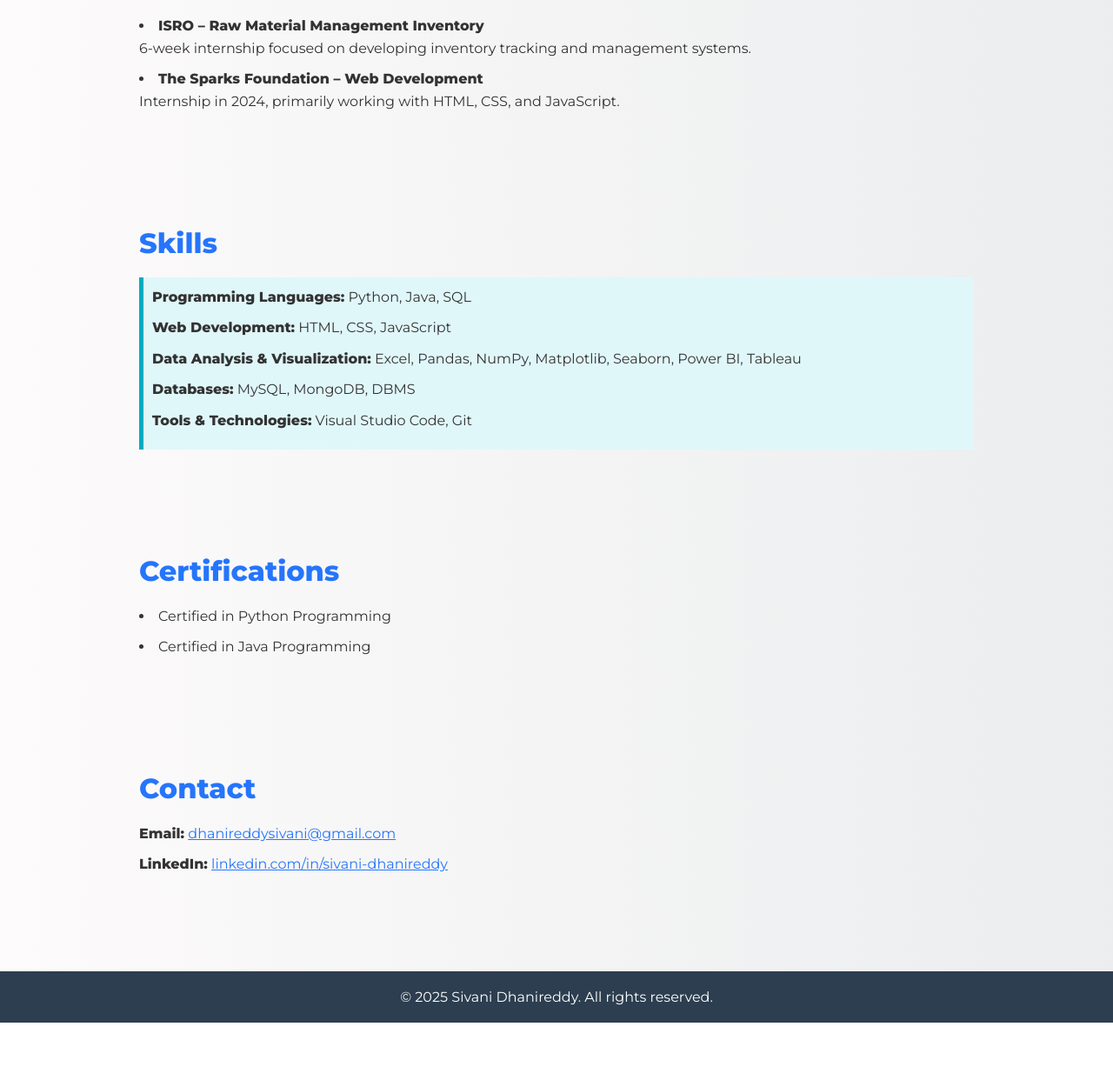
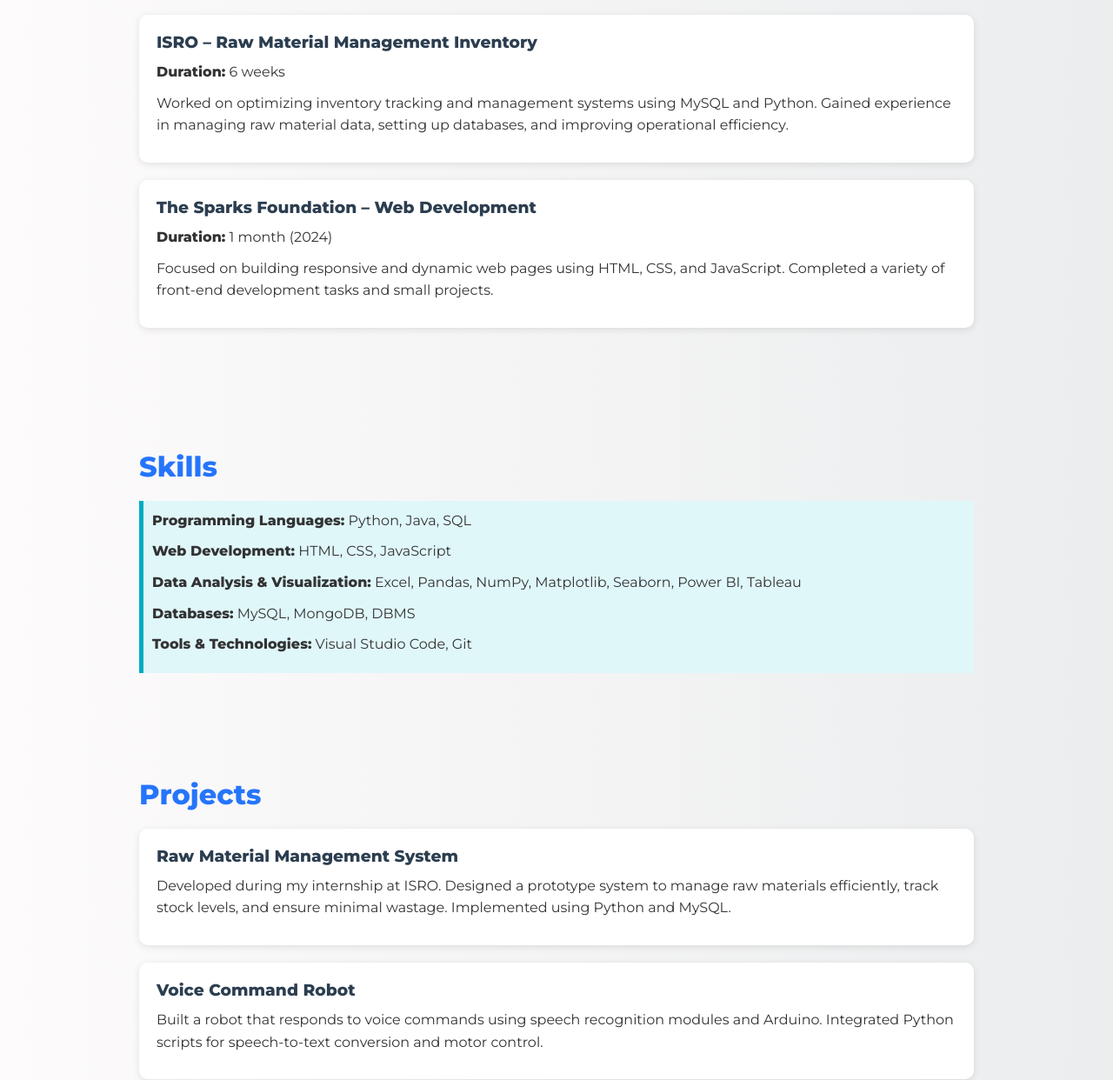
Before and after one commit to sivanidhanireddy/Protofolio, a plain HTML site: page index.html in a window 1280 px wide. Shown: the part 603-1845 px from the top of the page at 87% size. Before the commit the page ends 1779 px from the top, so only its background shows below. Drawn offline with Linux system fonts and the light colour scheme.

Commit message:
Update index.html

```diff
--- a/index.html
+++ b/index.html
@@ -96,6 +96,19 @@
             padding: 10px;
             border-left: 5px solid #00acc1;
         }
+
+        .card {
+            background: #fff;
+            padding: 20px;
+            margin-bottom: 20px;
+            box-shadow: 0 2px 8px rgba(0,0,0,0.1);
+            border-radius: 10px;
+        }
+
+        .card h3 {
+            margin-bottom: 10px;
+            color: #2c3e50;
+        }
     </style>
 </head>
 <body>
@@ -108,6 +121,7 @@
         <a href="#about">About</a>
         <a href="#internships">Internships</a>
         <a href="#skills">Skills</a>
+        <a href="#projects">Projects</a>
         <a href="#certifications">Certifications</a>
         <a href="#contact">Contact</a>
     </nav>
@@ -119,10 +133,16 @@
 
     <section id="internships">
         <h2>Internships</h2>
-        <ul>
-            <li><strong>ISRO – Raw Material Management Inventory</strong> <br> 6-week internship focused on developing inventory tracking and management systems.</li>
-            <li><strong>The Sparks Foundation – Web Development</strong> <br> Internship in 2024, primarily working with HTML, CSS, and JavaScript.</li>
-        </ul>
+        <div class="card">
+            <h3>ISRO – Raw Material Management Inventory</h3>
+            <p><strong>Duration:</strong> 6 weeks</p>
+            <p>Worked on optimizing inventory tracking and management systems using MySQL and Python. Gained experience in managing raw material data, setting up databases, and improving operational efficiency.</p>
+        </div>
+        <div class="card">
+            <h3>The Sparks Foundation – Web Development</h3>
+            <p><strong>Duration:</strong> 1 month (2024)</p>
+            <p>Focused on building responsive and dynamic web pages using HTML, CSS, and JavaScript. Completed a variety of front-end development tasks and small projects.</p>
+        </div>
     </section>
 
     <section id="skills">
@@ -133,6 +153,18 @@
             <p><strong>Data Analysis & Visualization:</strong> Excel, Pandas, NumPy, Matplotlib, Seaborn, Power BI, Tableau</p>
             <p><strong>Databases:</strong> MySQL, MongoDB, DBMS</p>
             <p><strong>Tools & Technologies:</strong> Visual Studio Code, Git</p>
+        </div>
+    </section>
+
+    <section id="projects">
+        <h2>Projects</h2>
+        <div class="card">
+            <h3>Raw Material Management System</h3>
+            <p>Developed during my internship at ISRO. Designed a prototype system to manage raw materials efficiently, track stock levels, and ensure minimal wastage. Implemented using Python and MySQL.</p>
+        </div>
+        <div class="card">
+            <h3>Voice Command Robot</h3>
+            <p>Built a robot that responds to voice commands using speech recognition modules and Arduino. Integrated Python scripts for speech-to-text conversion and motor control.</p>
         </div>
     </section>
 
```
